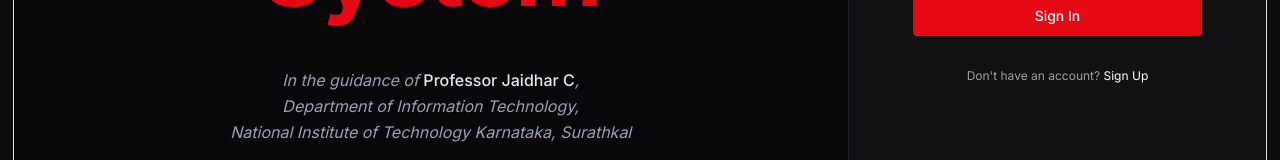
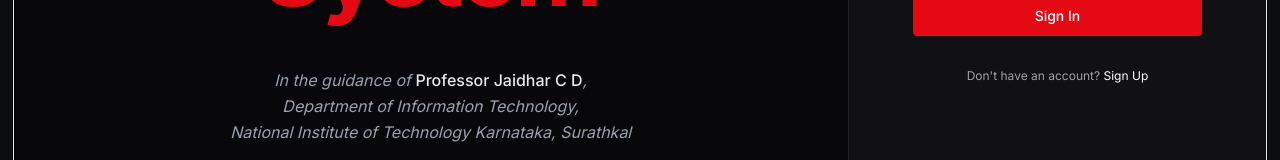
Before and after one commit to LegendaryProjects/algorithm-visualizer-system, a React (Vite) app in the folder client/: page /login in a window 1280 px wide. Shown: the part 515-675 px from the top of the page. Built offline with nearby package versions, Linux system fonts and the light colour scheme; no server answers.

Commit message:
added names

```diff
--- a/client/src/components/Layout/AuthLayout.jsx
+++ b/client/src/components/Layout/AuthLayout.jsx
@@ -28,7 +28,7 @@ export default function AuthLayout({ children }) {
           </h1>
 
           <div className="text-center text-sm sm:text-base text-gray-400 max-w-2xl mt-4 italic leading-relaxed">
-            In the guidance of <span className="text-gray-200 font-medium not-italic">Professor Jaidhar C</span>,<br />
+            In the guidance of <span className="text-gray-200 font-medium not-italic">Professor Jaidhar C D</span>,<br />
             Department of Information Technology,<br />
             National Institute of Technology Karnataka, Surathkal
           </div>
```
Also changed, not shown: 1 other file (tests, documents, lock files or other folders).
